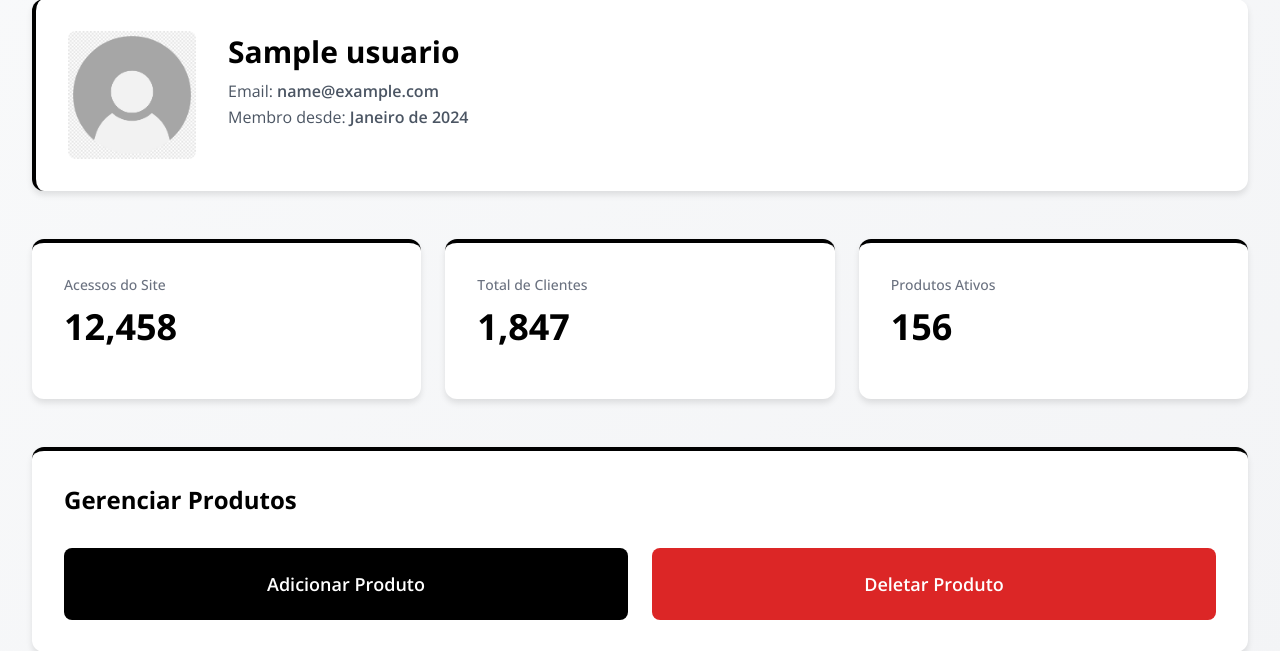
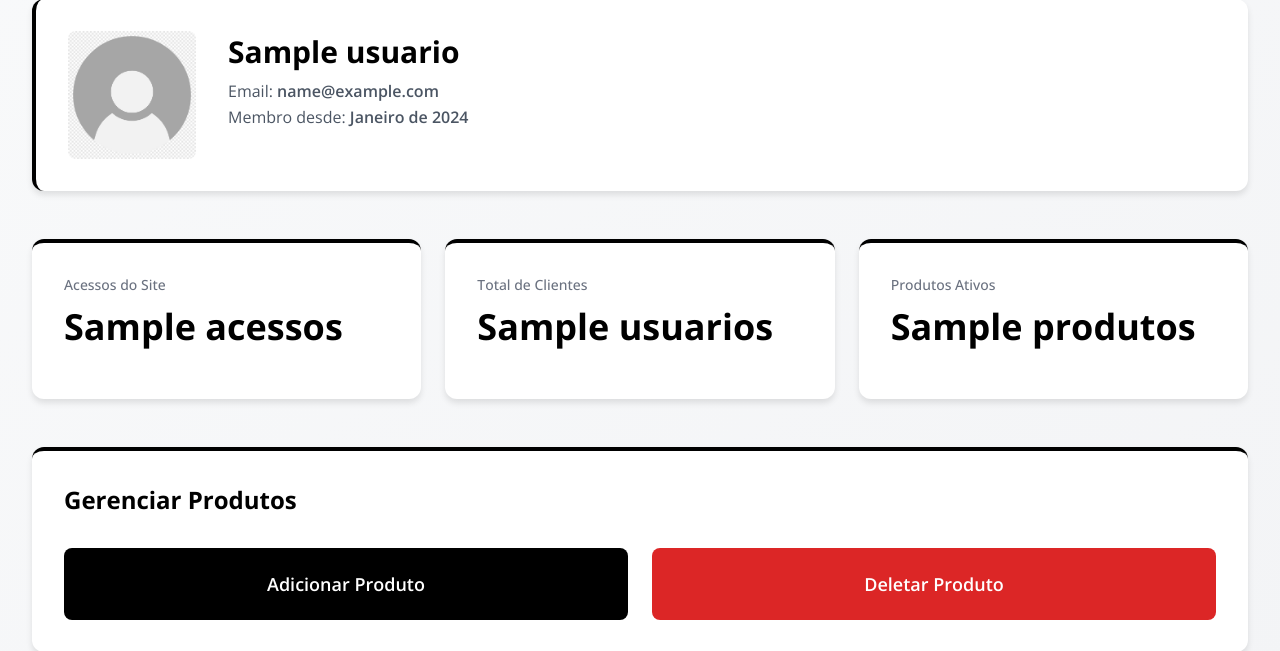
Before and after one commit to Thiago-Zito/Team_Code, a FastAPI app: template View/templates/admin.html in a window 1280 px wide. Shown: the part 392-1043 px from the top of the page. Run offline with FastAPI, Linux system fonts and the light colour scheme; the template is opened without the code that fills it: most values are stand-ins (such as "Sample title", 1, 10 or a date in 2020).

Commit message:
Últimas alterações TeamCode

```diff
--- a/View/templates/admin.html
+++ b/View/templates/admin.html
@@ -104,7 +104,7 @@
           <div class="stat-top">
             <div>
               <p class="stat-label">Acessos do Site</p>
-              <p class="stat-value" id="stat-visits">12,458</p>
+              <p class="stat-value" id="stat-visits">{{acessos}}</p>
             </div>
 
           </div>
@@ -114,7 +114,7 @@
           <div class="stat-top">
             <div>
               <p class="stat-label">Total de Clientes</p>
-              <p class="stat-value" id="stat-clients">1,847</p>
+              <p class="stat-value" id="stat-clients">{{usuarios}}</p>
             </div>
 
           </div>
@@ -124,7 +124,7 @@
           <div class="stat-top">
             <div>
               <p class="stat-label">Produtos Ativos</p>
-              <p class="stat-value" id="stat-products">156</p>
+              <p class="stat-value" id="stat-products">{{produtos}}</p>
             </div>
 
           </div>
--- a/View/templates/home.html
+++ b/View/templates/home.html
@@ -108,7 +108,7 @@
             <p>
               Elegância não está nos detalhes, mas no que você leva<br />consigo.
             </p>
-            <a href="" class="botao">Ver Mais</a>
+            <a href="/produtos" class="botao">Ver Mais</a>
           </div>
           <div class="img_topo">
             <h2>Mais que um acessório</h2>
@@ -126,7 +126,7 @@
               <br />sustenta histórias e acompanha cada passo da elegância
               contemporânea.
             </p>
-            <a href="" class="botao">Comprar</a>
+            <a href="/produtos" class="botao">Comprar</a>
           </div>
           <div class="img_meio">
             <div class="imagens_meio img_meio1">
@@ -183,7 +183,7 @@
 
         <!-- Botão -->
         <div class="ver-mais">
-          <button>Ver Mais</button>
+          <a href="/produtos" class="botao">Ver Mais</a>
         </div>
       </section>
 
--- a/controllers.py
+++ b/controllers.py
@@ -23,7 +23,7 @@ from sqlalchemy.orm import Session
 from Model.conexaoDB import get_db, SessionLocal
 #get_db = injeção do SessionLocal na API
 
-from models import Produto, Usuario, ItemPedido, Pedido
+from models import Produto, Usuario, ItemPedido, Pedido, Visita
 
 from Model.auth import gerar_hash_senha, verificar_senha, criar_token, verificar_token
 
@@ -196,6 +196,10 @@ async def login(
         destino = "/me/dados_admin"
     else:
         token = criar_token({"sub": usuario.email})
+        addVisita = Visita(visita = usuario.id)
+        db.add(addVisita)
+        db.commit()
+        db.refresh(addVisita)
         destino = "/me/dados"
 
     response = RedirectResponse(url=destino, status_code=302)
@@ -481,7 +485,15 @@ def admin(request: Request, db: Session = Depends(get_db)):
             email = payload.get("sub")
             usuario = db.query(Usuario).filter(Usuario.email == email).first()
 
-    return templates.TemplateResponse("admin.html", {"request": request, "usuario":usuario})
+    usuarios = db.query(Usuario).all()
+    numerosUsuarios = len(usuarios)
+
+    produtos = db.query(Produto).all()
+    numeroProdutos = len(produtos)
+
+    total_acessos = db.query(Visita).count()
+
+    return templates.TemplateResponse("admin.html", {"request": request, "usuario":usuario, "usuarios":numerosUsuarios, "produtos":numeroProdutos, "acessos": total_acessos})
 
 # -----   -----
 
--- a/main.py
+++ b/main.py
@@ -1,4 +1,6 @@
-from fastapi import FastAPI
+from fastapi import FastAPI, Request
+# from Model.conexaoDB import SessionLocal
+# from models import Visita
 from controllers import router
 from fastapi.staticfiles import StaticFiles # Montar pasta de imagem
 
```
Also changed, not shown: models.py (+9 -1 lines), ecommerce.db.
